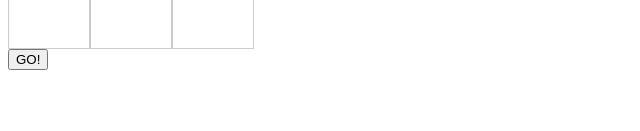
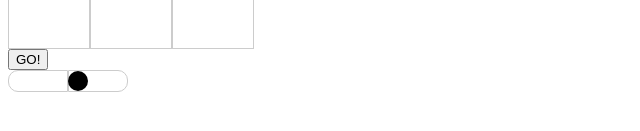
Before and after one commit to randikasennen/simple-board-game, a React (Create React App) app: page / in a window 1280 px wide. Shown: the part 205-336 px from the top of the page, without its empty margins (0-640 px from the left). Built offline with nearby package versions, Linux system fonts and the light colour scheme.

Commit message:
Create animated slider

```diff
--- a/src/components/Board/index.js
+++ b/src/components/Board/index.js
@@ -1,7 +1,7 @@
 import './style.css';
 import Square from '../../components/Square';
 
-export default function() {
+export default function Board() {
   return (
     <div className="board">
       <div className="row">
--- /dev/null
+++ b/src/components/Slider/index.js
@@ -0,0 +1,14 @@
+import './style.css';
+
+export default function Slider(props) {
+    const { sliderValue, duration } = props;
+    const animationDuration = (duration / 1000.0 * 2.0 * 100.0 ) + 's';
+
+    return (
+        <div className="slider-container">
+            <div className="slider left"></div>
+            <div className="slider right"></div>
+            <div className="indicator" style={{ animationDuration }}></div>
+        </div>
+    )
+}
--- /dev/null
+++ b/src/components/Slider/style.css
@@ -0,0 +1,39 @@
+@keyframes slide {
+    0% { margin-left: 0px; }
+    50% { margin-left: 100px }
+    100% { margin-left: 0px }
+}
+
+.slider-container {
+    display: flex;
+    flex-direction: row;
+}
+
+.slider-container .slider {
+    height: 20px;
+    width: 58px;
+    border: 1px solid #ccc;
+}
+
+.slider-container .left {
+    border-top-left-radius: 10px;
+    border-bottom-left-radius: 10px;
+}
+
+.slider-container .right {
+    border-top-right-radius: 10px;
+    border-bottom-right-radius: 10px;
+}
+
+.slider-container .indicator {
+    position: absolute;
+    height: 20px;
+    width: 20px;
+    border-radius: 50%;
+    background-color: #000;
+    animation-name: slide;
+    animation-duration: 100s;
+    animation-timing-function: linear;
+    animation-iteration-count: infinite;
+    margin-top: 1px;
+}
--- a/src/components/Square/index.js
+++ b/src/components/Square/index.js
@@ -2,14 +2,14 @@ import './style.css';
 import player from '../../icons/player.png';
 import { usePosition } from '../../contexts/PositionContext';
 
-export default function(props) {
+export default function Square(props) {
     const { index } = props;
 
     const [ playerPosition ] = usePosition();
 
     return (
         <div className="square">
-            {index == playerPosition && <img src={player} className="player" />}
+            {index === playerPosition && <img src={player} className="player" alt="player" />}
         </div>
     )
 }
--- a/src/pages/Game/index.js
+++ b/src/pages/Game/index.js
@@ -1,16 +1,25 @@
-import { useState } from 'react';
+import { useState, useEffect } from 'react';
 
 import './style.css';
 import Board from '../../components/Board';
+import Slider from '../../components/Slider';
 import { usePosition } from '../../contexts/PositionContext';
 
-export default function() {
+export default function Game() {
   const [ playerPosition, setPlayerPosition ] = usePosition();
+  const [ sliderValue, setSliderValue ] = useState(0);
+
+  const duration = 3;
+
+  useEffect(() => {
+    const interval = setInterval(() => setSliderValue(sliderValue => (sliderValue + 1) % 101), duration);
+  }, [])
 
   return (
     <div>
       <Board />
       <button onClick={() => setPlayerPosition((playerPosition + 1) % 9)}>GO!</button>
+      <Slider sliderValue={sliderValue} duration={duration}/>
     </div>
   );
 }
```
